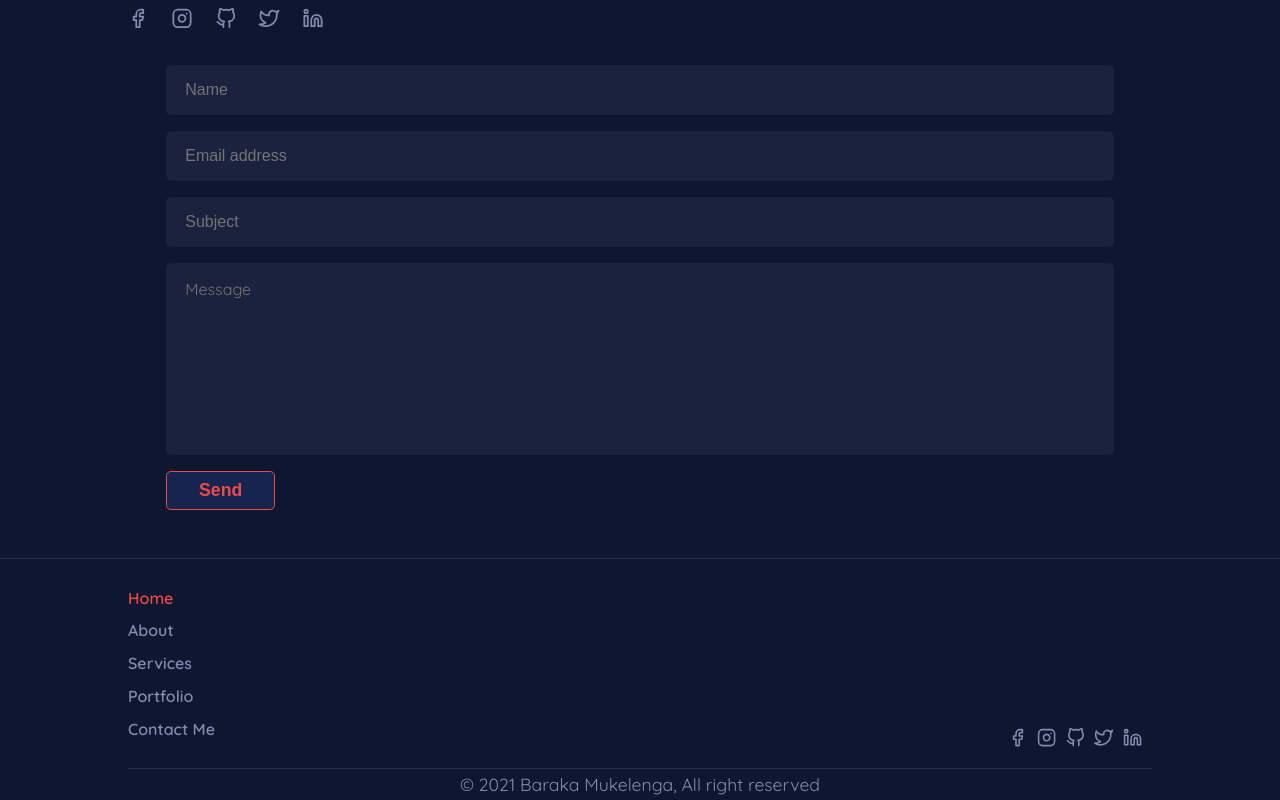
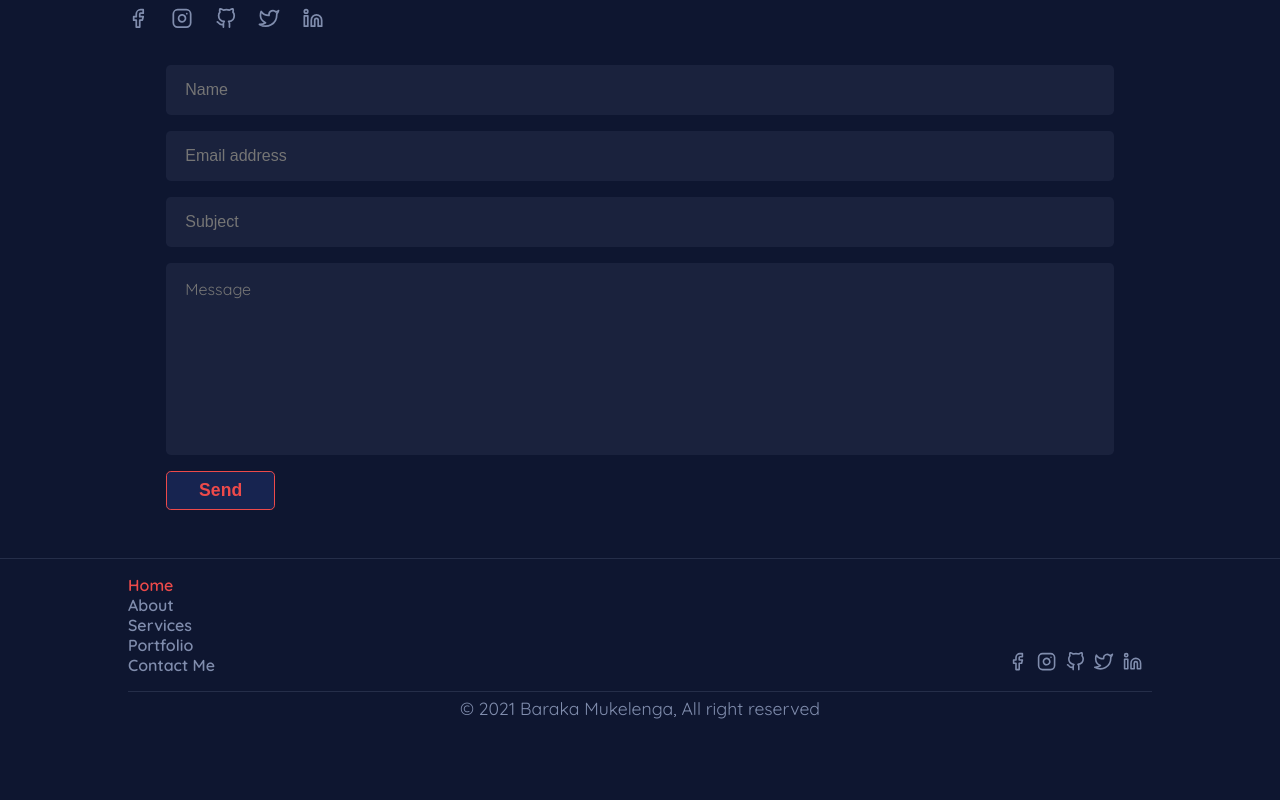
Before and after one commit to barackm/personal-portfolio, a React (Create React App) app: page / in a window 1280 px wide. Shown: the part 5405-6205 px from the top of the page. After the commit the page ends 6128 px from the top, so only its background shows below. Built offline with nearby package versions, Linux system fonts and the light colour scheme.

Commit message:
Exclude the last child from the bottom marging in the footer links

```diff
--- a/src/assets/css/main.css
+++ b/src/assets/css/main.css
@@ -1611,8 +1611,8 @@ li:hover ~ .cursor1 {
   padding: 0;
 }
 
-.footer-main-container .footer-content-container .footer-up .links-pages li {
-  margin: 0.8rem 0;
+.footer-main-container .footer-content-container .footer-up .links-pages li:last-child {
+  margin-bottom: 0;
 }
 
 .footer-main-container .footer-content-container .footer-up .links-pages li a {
--- a/src/assets/scss/pages/_footer.scss
+++ b/src/assets/scss/pages/_footer.scss
@@ -89,7 +89,9 @@
 
       .links-pages {
         li {
-          margin: 0.8rem 0;
+          &:last-child {
+            margin-bottom: 0;
+          }
 
           a {
             color: $lightBlue;
```
Also changed, not shown: 1 other file (tests, documents, lock files or other folders).
